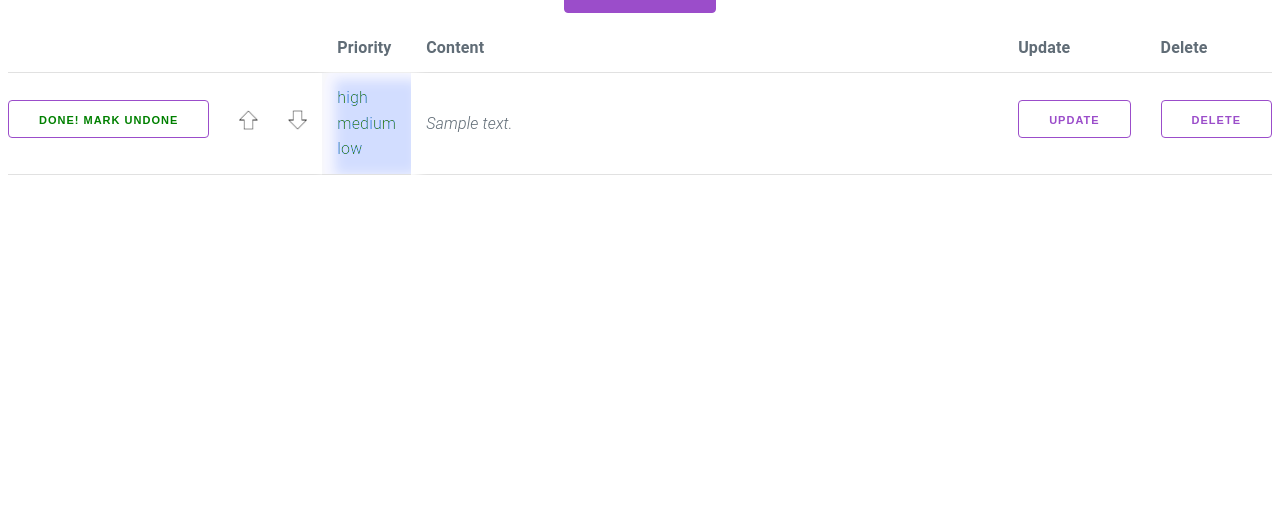
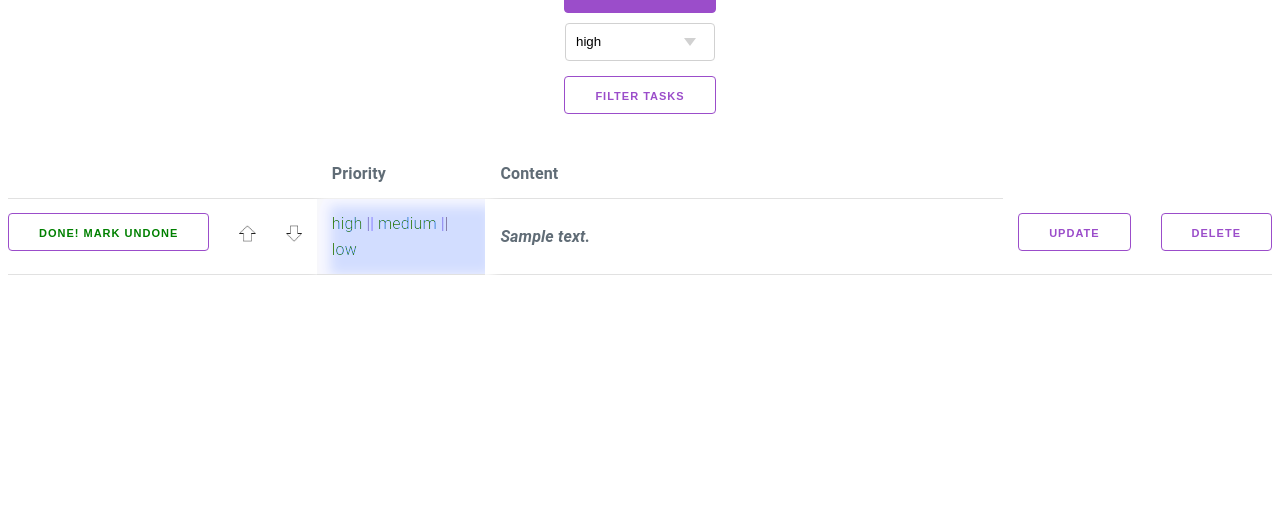
Before and after one commit to alexshchegretsov/TODO_manager, a Django app: page / in a window 1280 px wide. Shown: the part 141-656 px from the top of the page. Run offline with Django 3.2, Linux system fonts and the light colour scheme; tables that the repository leaves empty hold one stand-in row (values such as "Sample post"); some libraries are stand-ins or nearby versions.

Commit message:
Ready to add filtering

```diff
--- a/src/static/css/styles.css
+++ b/src/static/css/styles.css
@@ -1,22 +1,21 @@
 /*body { background-color: #c4dce8}*/
 
 /*.align-items-center {*/
-    /*text-align: center;*/
-    /*padding: 230px;*/
+/*text-align: center;*/
+/*padding: 230px;*/
 /*}*/
 
 /*.align-items-center a {*/
-    /*margin: 20px 0;*/
+/*margin: 20px 0;*/
 /*}*/
 
 .gradient {
+    width: 15%;
     box-shadow: 5px 3px 10px 3px #ffffff, 10px 4px 12px 3px #f8f8f8 inset;
-    /*filter: opacity(85%);*/
     filter: hue-rotate(178deg);
 }
 
-#high {
-    }
+#select {width: 150px}
 
 #id_title {
     width: 300px;
--- a/src/todo_app/models.py
+++ b/src/todo_app/models.py
@@ -5,4 +5,4 @@ class Task(models.Model):
     # title = models.CharField(max_length=125)
     content = models.CharField(max_length=300)
     is_done = models.BooleanField(default=False)
-    priority = models.TextField(blank=True)
+    priority = models.TextField(default='low')
--- a/src/todo_app/templates/todo_app/home.html
+++ b/src/todo_app/templates/todo_app/home.html
@@ -12,6 +12,15 @@
         <a href="{% url 'create_task_url' %}">
             <button>Create TODO</button>
         </a>
+        <form action="{% url 'filter_by_priority_url' %}" method="post">
+            {% csrf_token %}
+            <select name="filter_by_priority" id="select">
+                <option value="high">high</option>
+                <option value="mid">mid</option>
+                <option value="low">low</option>
+            </select><br>
+            <input type="submit" value="Filter tasks" class="button button-outline">
+        </form>
     </div>
 </div>
 <table>
@@ -23,43 +32,55 @@
         <th>Priority</th>
         <th width="50%">Content</th>
 
-        <th>Update</th>
-        <th>Delete</th>
+
     </tr>
 
     {% for task in data %}
 
     <tr>
+
         {% if task.is_done %}
+
         <td style="color: green" align="center">
         <a href="{% url 'mark_done_url' task.id %}"><button class="button button-outline" style="color: green">Done! mark unDone</button></a>
         </td>
+
         {% else %}
+
         <td><a href="{% url 'mark_done_url' task.id %}"><button class="button button-clear">mark Done</button></a></td>
+
         {% endif %}
 
         <td><a href="{% url 'up_task_url' task.id %}"><img src="/media/up.png" alt="up"></a></td>
         <td><a href="{% url 'down_task_url' task.id %}"><img src="/media/down.png" alt="down"></a></td>
+
         {% if task.priority == 'high' %}
+
         <td style="background-color: limegreen" class="gradient">
-            <a href="{% url 'set_priority_high_url' task.id %}" style="font-family:'Noto Sans CJK KR Regular'">high</a><br>
-            <a href="{% url 'set_priority_medium_url' task.id %}">medium</a><br>
+            <a href="{% url 'set_priority_high_url' task.id %}" style="font-family:'Noto Sans CJK KR Regular'">high</a> ||
+            <a href="{% url 'set_priority_medium_url' task.id %}">medium</a> ||
             <a href="{% url 'set_priority_low_url' task.id %}">low</a>
         </td>
+
         {% elif task.priority == 'medium' %}
+
         <td style="background-color: lightcoral" class="gradient">
-            <a href="{% url 'set_priority_high_url' task.id %}">high</a><br>
-            <a href="{% url 'set_priority_medium_url' task.id %}">medium</a><br>
+            <a href="{% url 'set_priority_high_url' task.id %}">high</a> ||
+            <a href="{% url 'set_priority_medium_url' task.id %}">medium</a> ||
             <a href="{% url 'set_priority_low_url' task.id %}">low</a>
         </td>
+
         {% else %}
+
         <td style="background-color:yellow" class="gradient">
-            <a href="{% url 'set_priority_high_url' task.id %}">high</a><br>
-            <a href="{% url 'set_priority_medium_url' task.id %}">medium</a><br>
+            <a href="{% url 'set_priority_high_url' task.id %}">high</a> ||
+            <a href="{% url 'set_priority_medium_url' task.id %}">medium</a> ||
             <a href="{% url 'set_priority_low_url' task.id %}">low</a>
         </td>
+
         {% endif %}
-        <td><i>{{ task.content }}</i></td>
+
+        <td><b><i>{{ task.content }}</i></b></td>
         <td>
             <a href="{% url 'edit_task_url' task.id %}">
             <button class="button button-outline">Update</button>
@@ -73,6 +94,8 @@
     </tr>
 
     {% endfor %}
+
 </table>
 
+
 {% endblock %}
--- a/src/todo_app/urls.py
+++ b/src/todo_app/urls.py
@@ -9,6 +9,7 @@ from .views import mark_done
 from .views import set_priority_high
 from .views import set_priority_medium
 from .views import set_priority_low
+from .views import filter_by_priority
 
 urlpatterns = [
     path('', home, name='home_url'),
@@ -21,4 +22,5 @@ urlpatterns = [
     path('priority-high/<int:task_id>/', set_priority_high, name='set_priority_high_url'),
     path('priority-medium/<int:task_id>/', set_priority_medium, name='set_priority_medium_url'),
     path('priority-low/<int:task_id>/', set_priority_low, name='set_priority_low_url'),
+    path('filter/', filter_by_priority, name='filter_by_priority_url'),
 ]
--- a/src/todo_app/views.py
+++ b/src/todo_app/views.py
@@ -99,14 +99,10 @@ def set_priority_low(request, task_id):
     current_task_we_set_priority.save()
     return redirect('home_url')
 
-# def set_priority(request, task_id):
-#     if request.method == 'POST':
-#         chosen_priority = request.POST.get('priority_choice')
-#         print(chosen_priority)
-#         task_we_change = Task.objects.get(id=task_id)
-#         task_we_change.priority = chosen_priority
-#         task_we_change.save()
-#         print(task_we_change.priority)
-#         return redirect('home_url')
-#     else:
-#         return HttpResponse('INVALID REQUEST')
+
+def filter_by_priority(request):
+    if request.method == 'POST':
+        chosen_filter = request.Post.get('filter_by_priority')
+        data = Task.objects.filter(priority=chosen_filter)
+        return render(request, 'home_url', context={'data': data})
+    return HttpResponse('INVALID REQUEST')
```
Also changed, not shown: src/todo_app/migrations/0016_auto_20190607_1928.py (added).
